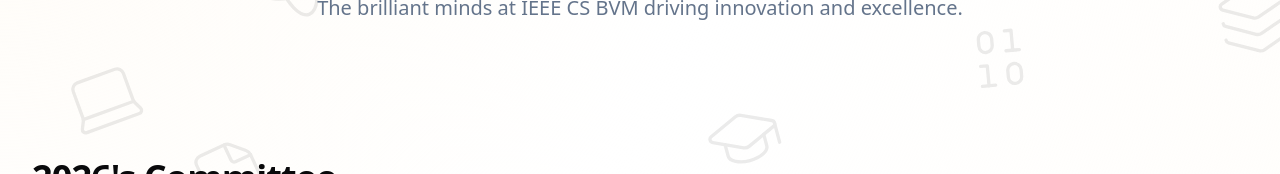
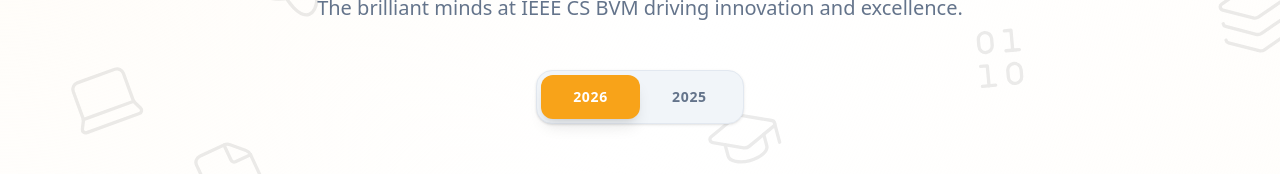
Before and after one commit to Hiren-Sarvaiya/IEEE-BVM-SB, a Next.js app: page /teams in a window 1280 px wide. Shown: the part 262-436 px from the top of the page. Built offline with nearby package versions, Linux system fonts and the light colour scheme.

Commit message:
added filter in teams

```diff
--- a/src/app/page.tsx
+++ b/src/app/page.tsx
@@ -42,10 +42,7 @@
             </motion.div>
 
             <motion.h1 variants={fadeIn} className="text-5xl md:text-7xl font-extrabold tracking-tight max-w-4xl mx-auto text-transparent bg-clip-text bg-gradient-to-r from-primary to-primary/60">
-              IEEE CS BVM SBC <br />
-              <span className="text-transparent bg-clip-text bg-gradient-to-r from-primary to-primary/60">
-                BVM Chapter
-              </span>
+              IEEE CS BVM SBC
             </motion.h1>
 
             <motion.p variants={fadeIn} className="text-xl text-muted-foreground max-w-2xl mx-auto">
--- a/src/app/teams/page.tsx
+++ b/src/app/teams/page.tsx
@@ -202,6 +202,8 @@
 }
 
 export default function Teams() {
+  const [selectedYear, setSelectedYear] = React.useState<"2026" | "2025">("2026");
+
   React.useEffect(() => {
     const initLenis = async () => {
       const { default: Lenis } = await import("lenis");
@@ -224,6 +226,8 @@
     initLenis();
   }, []);
 
+  const filteredTeams = teams.filter(team => team.title.includes(selectedYear));
+
   return (
     <div className="py-12 md:py-24">
       <motion.div
@@ -237,10 +241,37 @@
         <p className="text-lg sm:text-xl text-muted-foreground max-w-2xl mx-auto font-medium">
           The brilliant minds at IEEE CS BVM driving innovation and excellence.
         </p>
+
+        {/* Tab Filter */}
+        <div className="flex justify-center mt-12">
+          <div className="inline-flex items-center p-1 bg-muted rounded-2xl border border-border shadow-sm">
+            {(["2026", "2025"] as const).map((year) => (
+              <button
+                key={year}
+                onClick={() => setSelectedYear(year)}
+                className={cn(
+                  "relative px-8 py-3 text-sm font-bold uppercase tracking-wider transition-all duration-300 rounded-xl",
+                  selectedYear === year
+                    ? "text-primary-foreground"
+                    : "text-muted-foreground hover:text-foreground"
+                )}
+              >
+                {selectedYear === year && (
+                  <motion.div
+                    layoutId="activeTab"
+                    className="absolute inset-0 bg-primary rounded-xl shadow-lg"
+                    transition={{ type: "spring", bounce: 0.2, duration: 0.6 }}
+                  />
+                )}
+                <span className="relative z-10">{year}</span>
+              </button>
+            ))}
+          </div>
+        </div>
       </motion.div>
 
       <div className="space-y-0">
-        {teams.map((teamSection, sectionIndex) => (
+        {filteredTeams.map((teamSection, sectionIndex) => (
           <HorizontalCommitteeSection
             key={teamSection.title}
             teamSection={teamSection}
```
